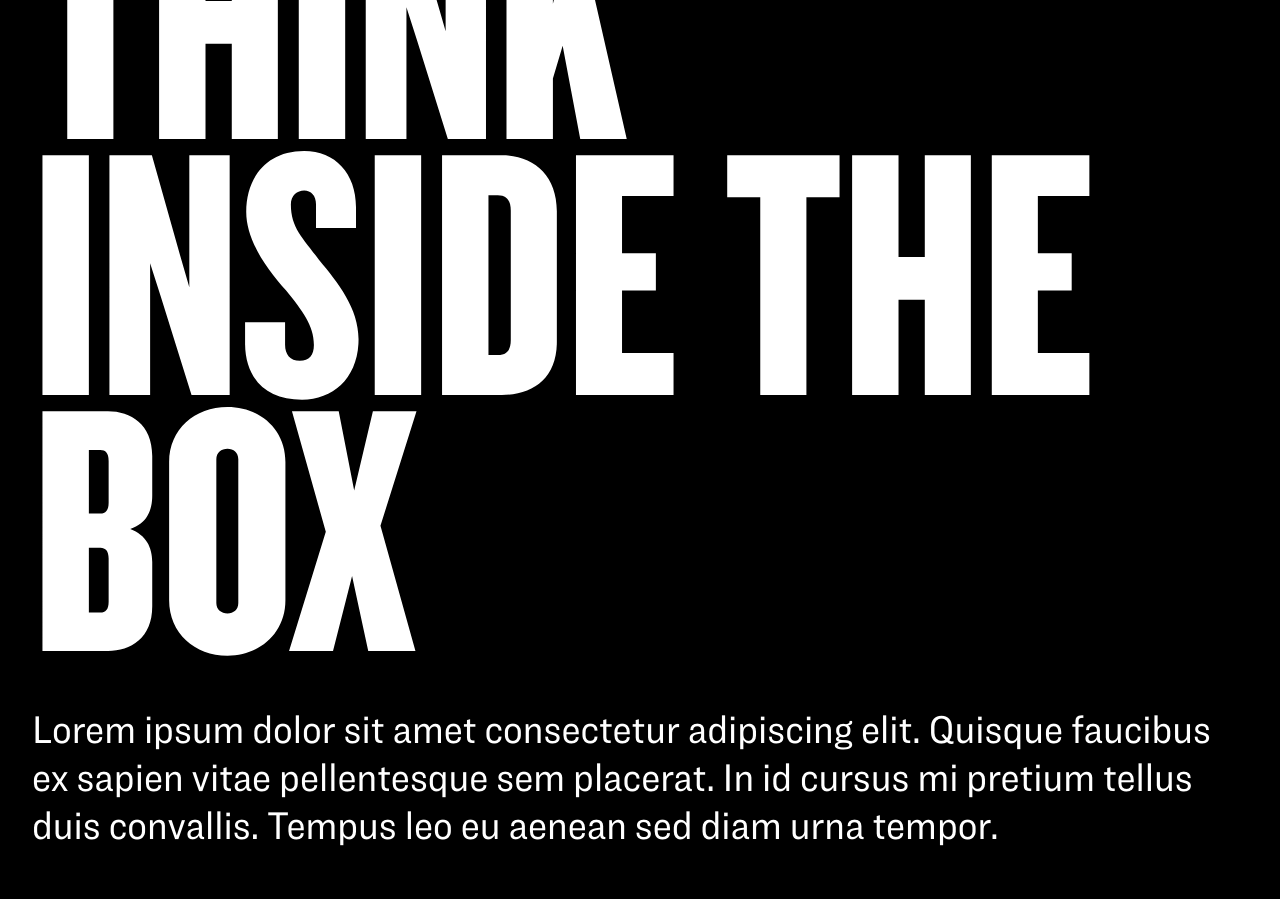
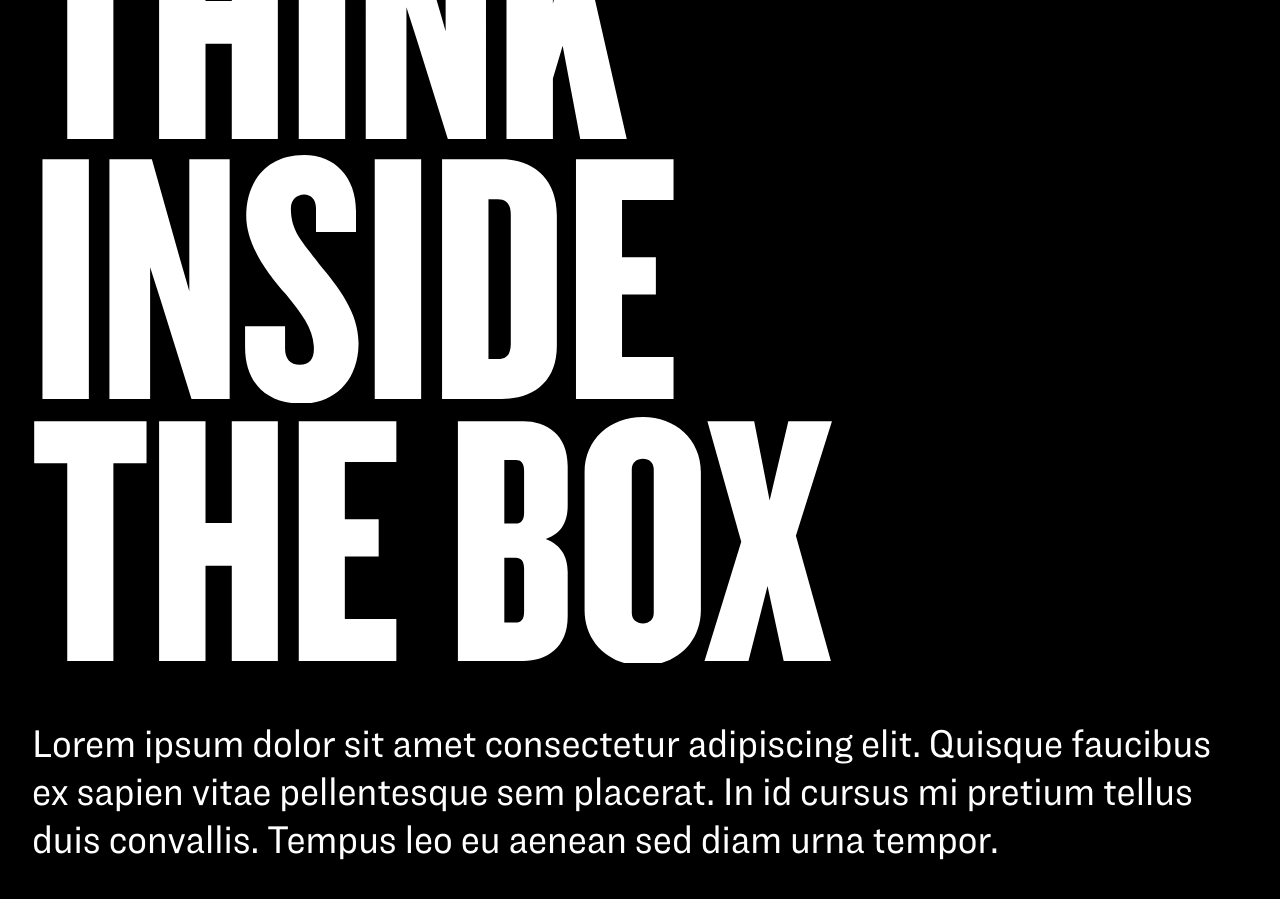
Before and after one commit to daviselen/website, a React (Vite) app: page / in a window 1280 px wide. Shown: the part 1180-2079 px from the top of the page. Built offline with nearby package versions, Linux system fonts and the light colour scheme.

Commit message:
Use new components

```diff
--- a/src/sections/Masthead.jsx
+++ b/src/sections/Masthead.jsx
@@ -1,3 +1,4 @@
+import HeadingReveal from "../design-system/components/HeadingReveal";
 import TextReveal from "../design-system/components/TextReveal";
 
 // From HP-23 "Masthead" (hero image, 1792x900), "Think Inside The Box"
@@ -41,17 +42,18 @@ export default function Masthead() {
         {/* itemProp="slogan": real Organization.slogan property, and this
             headline genuinely is the site's tagline — no content=
             override needed since the visible text IS the value. */}
-        <TextReveal text={`Think Inside \nthe Box`} as="h1" className="font-display text-6xl uppercase leading-none md:text-8xl lg:text-display-h1" />
+        <HeadingReveal text={`Think Inside \nthe Box`} as="h1" className="font-display text-6xl uppercase leading-none md:text-8xl lg:text-display-h1" />
         {/* Headline → paragraph gap is Scale/700 = 56px, not the mt-8
             (32px) previously guessed. Real node also has pr-[480px] on the
             whole text block (TITB), not a max-w cap — reproduced here as a
             right-side inset on lg+ so the paragraph doesn't span the full
             frame width like the headline. */}
-        <p className="mt-700 font-narrow text-xl leading-relaxed lg:text-[40px] lg:leading-[48px] lg:pr-[calc(100%-1290px)]">
-          Lorem ipsum dolor sit amet consectetur adipiscing elit. Quisque faucibus ex sapien
-          vitae pellentesque sem placerat. In id cursus mi pretium tellus duis convallis.
-          Tempus leo eu aenean sed diam urna tempor.
-        </p>
+        <TextReveal
+          text="Lorem ipsum dolor sit amet consectetur adipiscing elit. Quisque faucibus ex sapien vitae pellentesque sem placerat. In id cursus mi pretium tellus duis convallis. Tempus leo eu aenean sed diam urna tempor."
+          as="p"
+          delay={0.4}
+          className="mt-700 font-narrow text-xl leading-relaxed lg:text-[40px] lg:leading-[48px] lg:pr-[calc(100%-1290px)]"
+        />
       </div>
     </section>
   );
```
